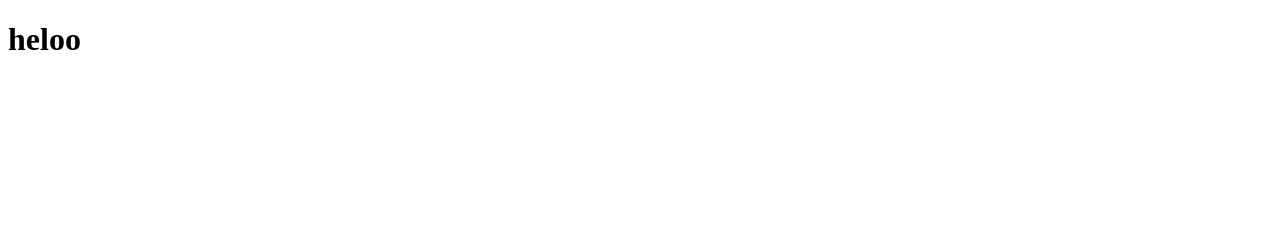
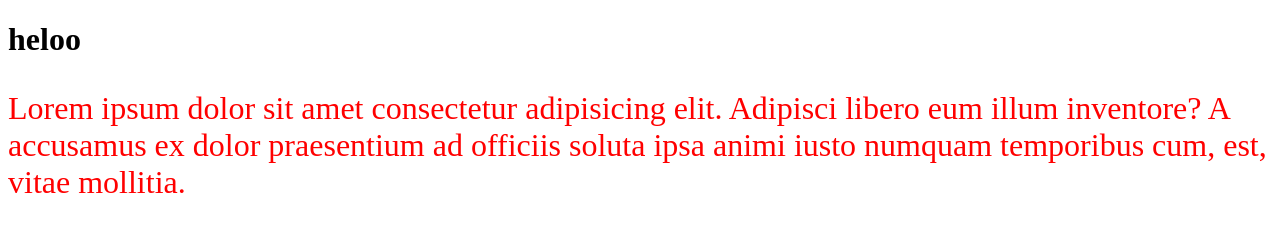
Before and after one commit to Iluze25/iluzeDiscord, a plain HTML site: page index.html in a window 1280 px wide. Drawn offline with Linux system fonts and the light colour scheme.

Commit message:
Saya menambahkan paragraph

```diff
--- a/index.html
+++ b/index.html
@@ -1,11 +1,16 @@
 <!DOCTYPE html>
 <html lang="en">
-<head>
-    <meta charset="UTF-8">
-    <meta name="viewport" content="width=device-width, initial-scale=1.0">
+  <head>
+    <meta charset="UTF-8" />
+    <meta name="viewport" content="width=device-width, initial-scale=1.0" />
     <title>Document</title>
-</head>
-<body>
-    <h1>heloo </h1>
-</body>
+  </head>
+  <body>
+    <h1>heloo</h1>
+    <p style="color: red; font-size: 200%">
+      Lorem ipsum dolor sit amet consectetur adipisicing elit. Adipisci libero
+      eum illum inventore? A accusamus ex dolor praesentium ad officiis soluta
+      ipsa animi iusto numquam temporibus cum, est, vitae mollitia.
+    </p>
+  </body>
 </html>
```
